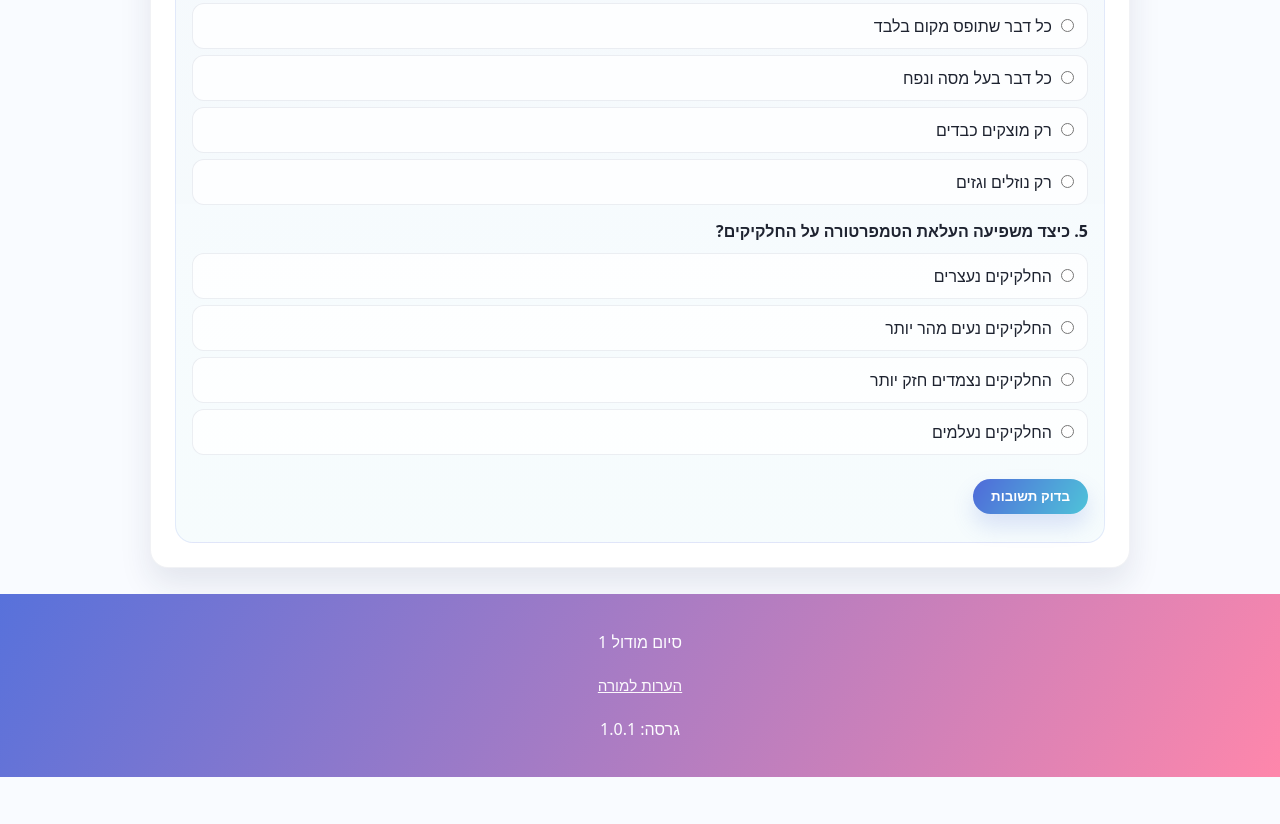
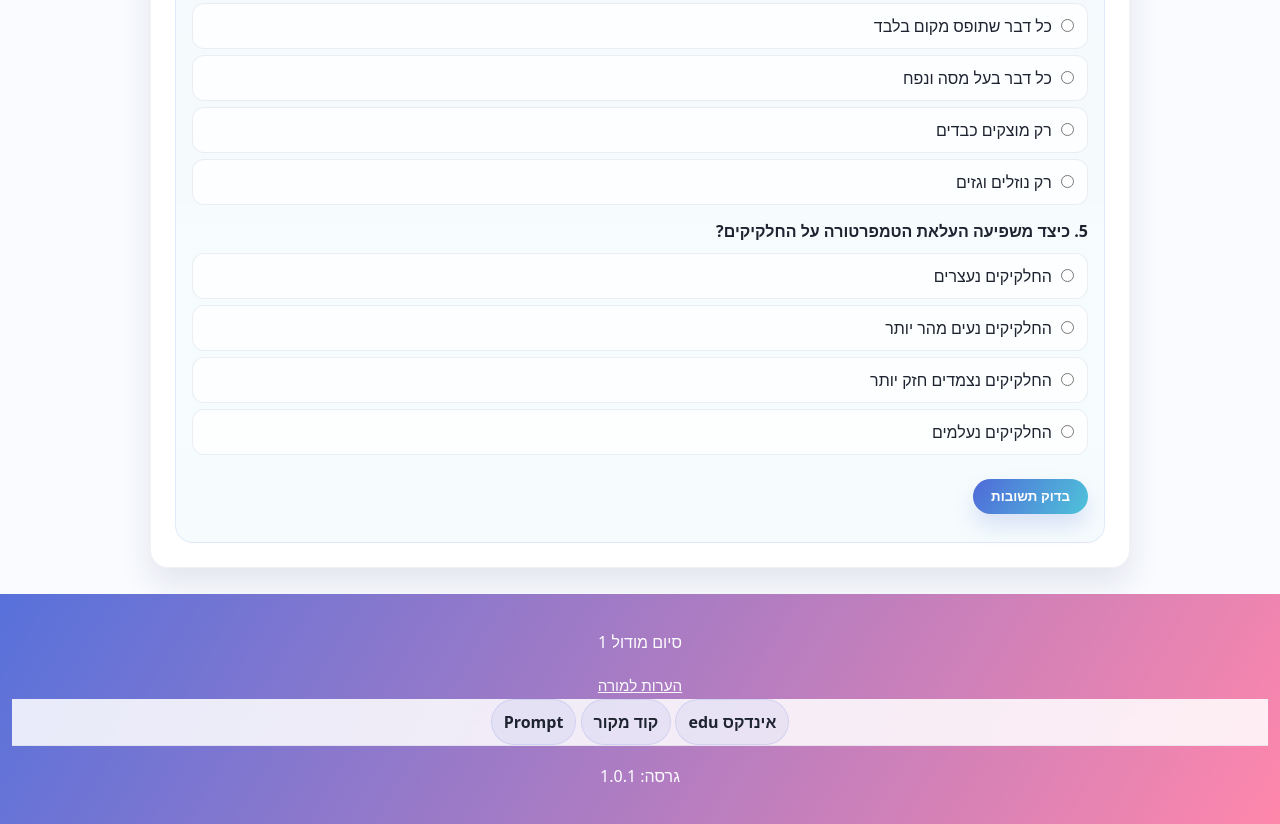
Before and after one commit to niryariv/chemistry_site, a plain HTML site: page module1.html in a window 1280 px wide. Shown: the part 4333-5157 px from the top of the page. Before the commit the page ends 5110 px from the top, so only its background shows below. Drawn offline with Linux system fonts and the light colour scheme.

Commit message:
Expose edu source and prompt links in lesson

```diff
--- a/module1.html
+++ b/module1.html
@@ -165,6 +165,11 @@
     <footer>
         <p>סיום מודול 1</p>
     <p class="teacher-link"><a href="teacher-notes.html">הערות למורה</a></p>
+                <nav class="open-lesson-links" aria-label="קישורי קוד פתוח">
+          <a href="https://niryariv.github.io/edu/">אינדקס edu</a>
+          <a href="https://github.com/niryariv/chemistry_site">קוד מקור</a>
+          <a href="https://github.com/niryariv/edu/blob/main/prompts/lesson-builder.md">Prompt</a>
+        </nav>
         <p class="version">גרסה: 1.0.1</p>
     </footer>
 </body>
```
